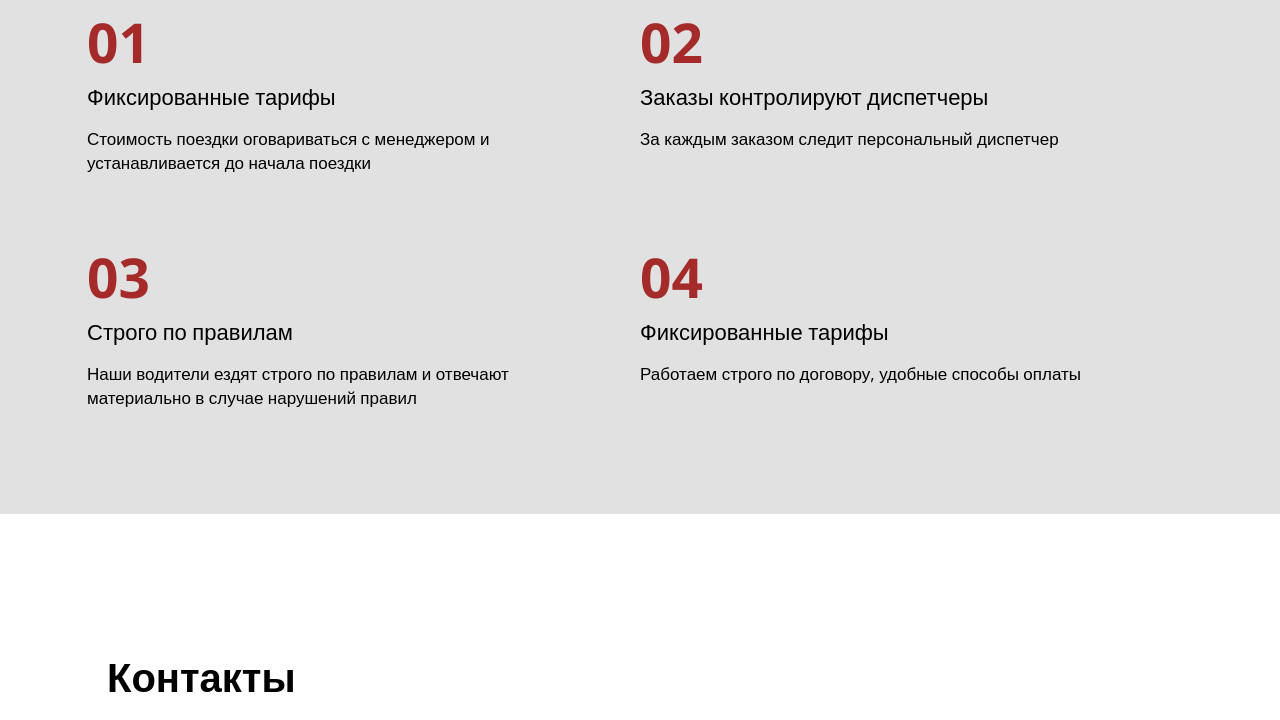
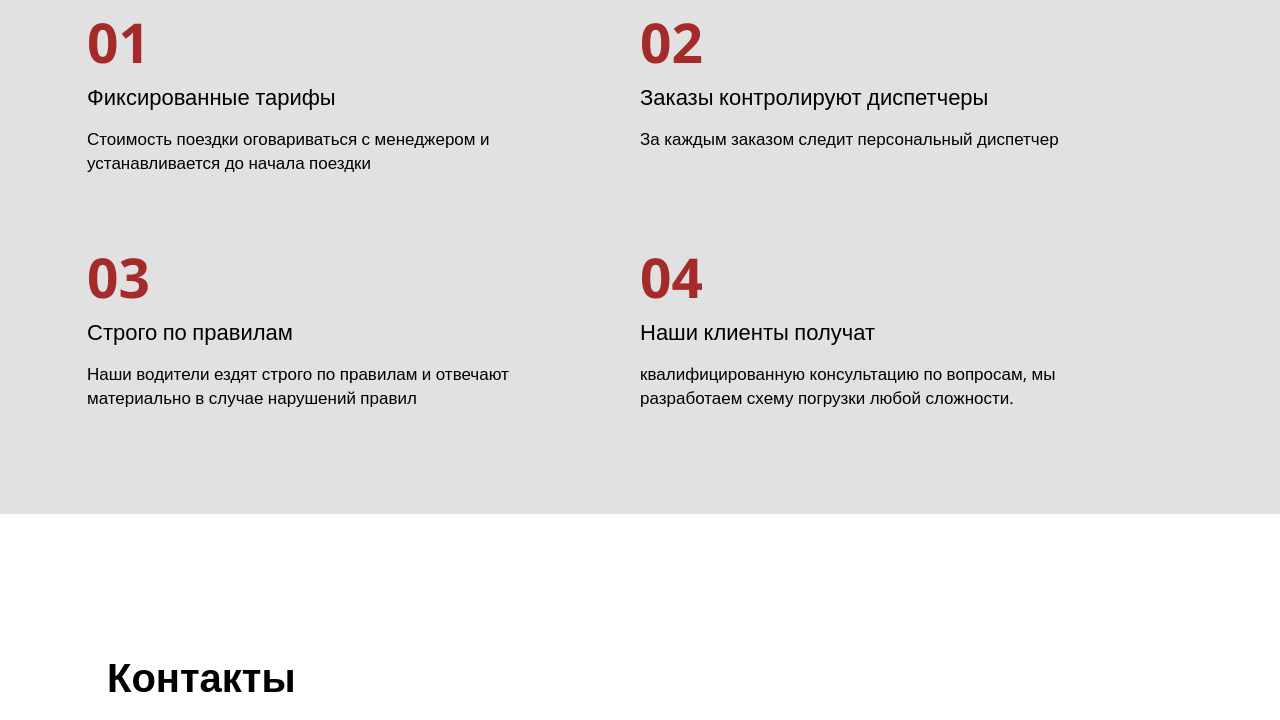
Before and after one commit to baxramovichk/trucs, a plain HTML site: page index.html in a window 1280 px wide. Shown: the part 4305-5025 px from the top of the page. Drawn offline with nearby package versions, Linux system fonts and the light colour scheme.

Commit message:
Update index.html

```diff
--- a/index.html
+++ b/index.html
@@ -360,10 +360,10 @@
                         </div>
 
                         <div class="m-block__content-header">
-                            <h2>Фиксированные тарифы</h2>
+                            <h2>Наши клиенты получат</h2>
 
                             <div class="m-block__content-bottom">
-                                <span>Работаем строго по договору, удобные способы оплаты</span>
+                                <span>квалифицированную консультацию по вопросам, мы разработаем схему погрузки любой сложности.</span>
                             </div>
 
                         </div>
```
